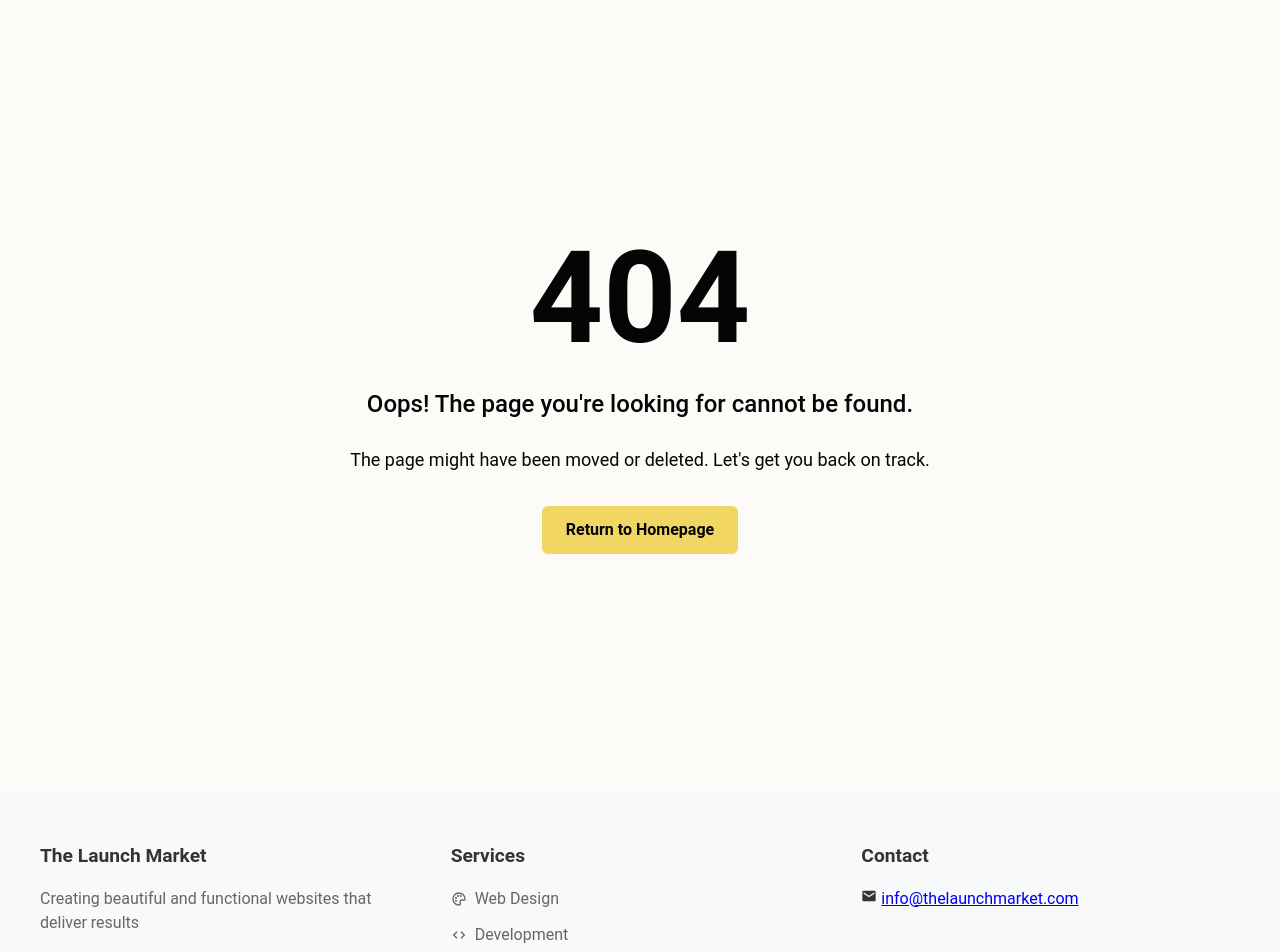
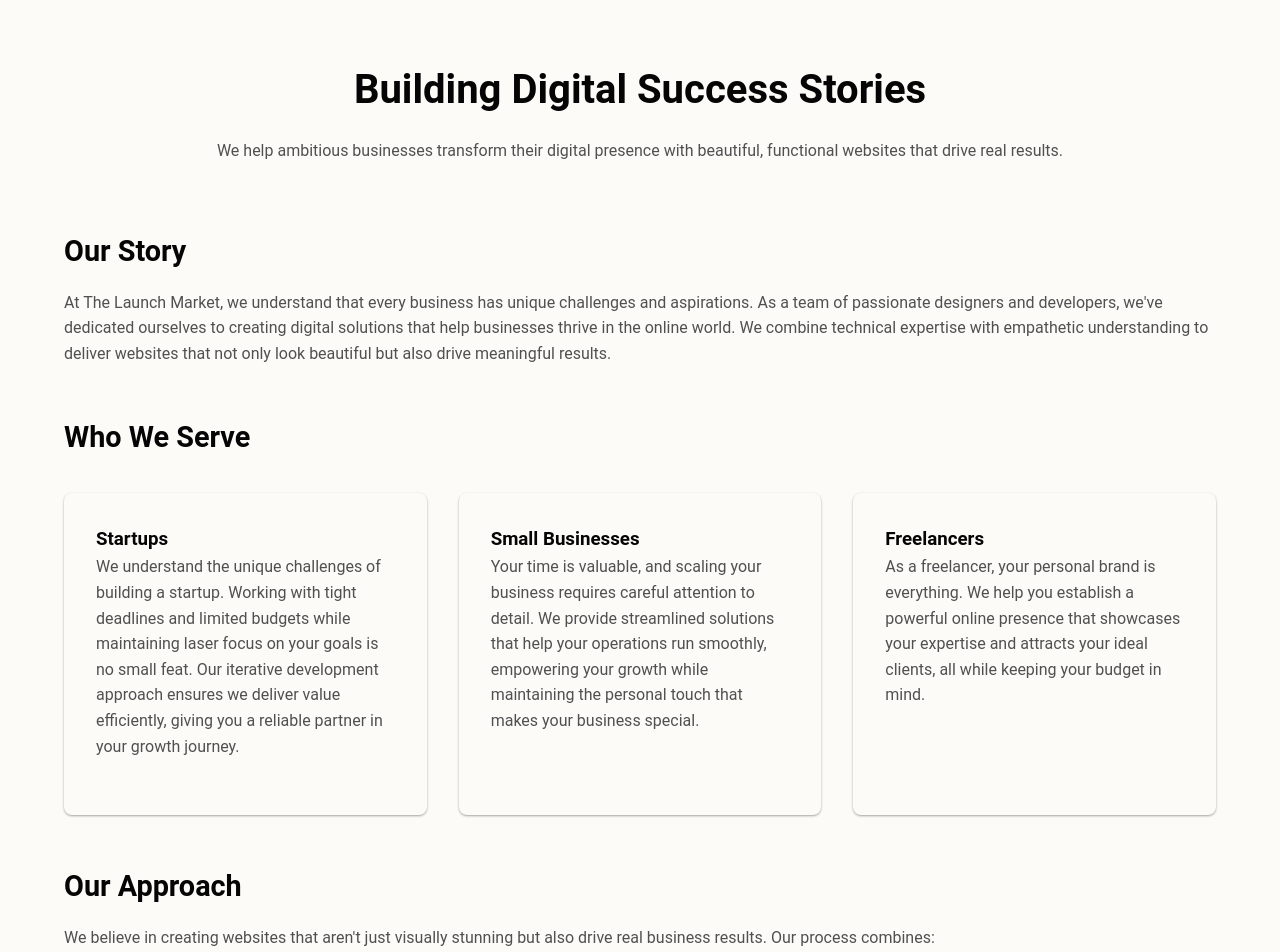
Before and after one commit to melissakipp/thelaunchmarket, a Next.js app: page /about in a window 1280 px wide. Before the commit this address had no page. Shown: the part 140-1092 px from the top of the page. Built offline with nearby package versions, Linux system fonts and the light colour scheme.

Commit message:
Add missing about page

```diff
--- /dev/null
+++ b/src/app/about/About.module.css
@@ -0,0 +1,90 @@
+.aboutContainer {
+  font-family: var(--fontFamily);
+  line-height: 1.6;
+  margin: 0 3rem;
+  max-width: var(--container-width);
+  padding: 4rem var(--paddingSm);
+}
+
+.heroSection {
+  text-align: center;
+  margin-bottom: 4rem;
+}
+
+.section {
+  margin-bottom: 3rem;
+}
+
+.gridContainer {
+  display: grid;
+  grid-template-columns: repeat(auto-fit, minmax(300px, 1fr));
+  gap: 2rem;
+  margin-top: 2rem;
+}
+
+.gridItem {
+  background: var(--secondaryColor-100);
+  border-radius: var(--radius);
+  box-shadow: var(--boxShadow);
+  padding: var(--paddingLg);
+  transition: transform 0.2s, box-shadow 0.2s;
+}
+
+[data-theme='dark'] .gridItem {
+  background: var(--darkModeBg);
+}
+
+.gridItem:hover {
+  transform: translateY(-5px);
+  box-shadow: var(--boxShadow);
+}
+
+.header {
+  font-size: 2.5rem;
+  margin-bottom: var(--paddingSm);
+}
+
+[data-theme='dark'] .header {
+  background: linear-gradient(
+    180deg,
+    var(--white) 0%,
+    var(--gray) 100%
+  );
+  -webkit-background-clip: text;
+  -webkit-text-fill-color: transparent;
+}
+
+.title {
+  font-size: 1.8rem;
+  margin-bottom: var(--paddingSm);
+  color: var(--foreground);
+}
+
+.boldFont {
+  font-weight: 700;
+  color: var(--foreground);
+}
+
+.aboutContainer p {
+  margin-bottom: 1.5rem;
+  color: var(--textSecondary);
+}
+
+/* Media query for mobile responsiveness */
+@media (max-width: 768px) {
+  .aboutContainer {
+    padding: 2rem var(--paddingSm);
+  }
+
+  .header {
+    font-size: 2rem;
+  }
+
+  .title {
+    font-size: 1.5rem;
+  }
+
+  .gridContainer {
+    grid-template-columns: 1fr;
+  }
+}
--- /dev/null
+++ b/src/app/about/page.tsx
@@ -0,0 +1,72 @@
+import styles from './About.module.css';
+
+export default function About() {
+  return (
+    <article className={styles.aboutContainer}>
+        <section className={styles.heroSection}>
+            <h1 className={styles.header}>Building Digital Success Stories</h1>
+            <p>We help ambitious businesses transform their digital presence with beautiful, functional websites that drive real results.</p>
+        </section>
+
+        <section className={styles.section}>
+            <h2 className={styles.title}>Our Story</h2>
+            <p>At The Launch Market, we understand that every business has unique challenges and aspirations. As a team of passionate designers and developers, we've dedicated ourselves to creating digital solutions that help businesses thrive in the online world. We combine technical expertise with empathetic understanding to deliver websites that not only look beautiful but also drive meaningful results.</p>
+        </section>
+
+        <section className={styles.section}>
+            <h2 className={styles.title}>Who We Serve</h2>
+            <div className={styles.gridContainer}>
+                <div className={styles.gridItem}>
+                    <h3 className={styles.boldFont}>Startups</h3>
+                    <p>We understand the unique challenges of building a startup. Working with tight deadlines and limited budgets while maintaining laser focus on your goals is no small feat. Our iterative development approach ensures we deliver value efficiently, giving you a reliable partner in your growth journey.</p>
+                </div>
+                <div className={styles.gridItem}>
+                    <h3 className={styles.boldFont}>Small Businesses</h3>
+                    <p>Your time is valuable, and scaling your business requires careful attention to detail. We provide streamlined solutions that help your operations run smoothly, empowering your growth while maintaining the personal touch that makes your business special.</p>
+                </div>
+                <div className={styles.gridItem}>
+                    <h3 className={styles.boldFont}>Freelancers</h3>
+                    <p>As a freelancer, your personal brand is everything. We help you establish a powerful online presence that showcases your expertise and attracts your ideal clients, all while keeping your budget in mind.</p>
+                </div>
+            </div>
+        </section>
+
+        <section className={styles.section}>
+            <h2 className={styles.title}>Our Approach</h2>
+            <p>We believe in creating websites that aren't just visually stunning but also drive real business results. Our process combines:</p>
+            <div className={styles.gridContainer}>
+                <div className={styles.gridItem}>
+                    <h3 className={styles.boldFont}>User-Centric Design</h3>
+                    <p>Every pixel serves a purpose. We create intuitive, engaging experiences that keep your customers coming back.</p>
+                </div>
+                <div className={styles.gridItem}>
+                    <h3 className={styles.boldFont}>Modern Technology</h3>
+                    <p>Built with Next.js, TypeScript, and pure CSS, our solutions are fast, secure, and future-proof.</p>
+                </div>
+                <div className={styles.gridItem}>
+                    <h3 className={styles.boldFont}>Growth-Focused</h3>
+                    <p>From SEO to conversion optimization, we build with your business growth in mind.</p>
+                </div>
+            </div>
+        </section>
+
+        <section className={styles.section}>
+            <h2 className={styles.title}>Our Values</h2>
+            <div className={styles.gridContainer}>
+                <div className={styles.gridItem}>
+                    <h3 className={styles.boldFont}>Quality First</h3>
+                    <p>We never compromise on the quality of our work, ensuring every project meets our high standards.</p>
+                </div>
+                <div className={styles.gridItem}>
+                    <h3 className={styles.boldFont}>Partnership Mindset</h3>
+                    <p>We see ourselves as an extension of your team, committed to your long-term success.</p>
+                </div>
+                <div className={styles.gridItem}>
+                    <h3 className={styles.boldFont}>Innovation & Creativity</h3>
+                    <p>We constantly push boundaries to deliver fresh, effective solutions for our clients.</p>
+                </div>
+            </div>
+        </section>
+    </article>
+  )
+}
```
